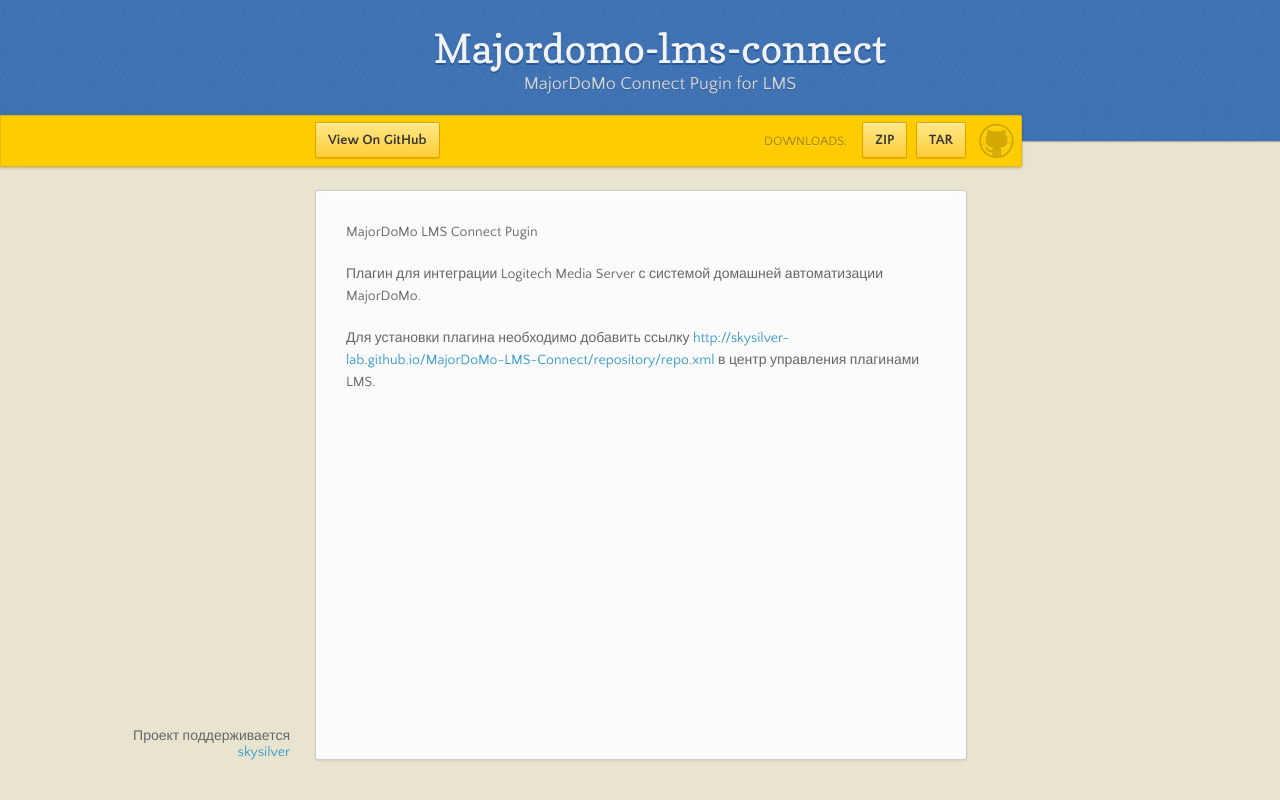
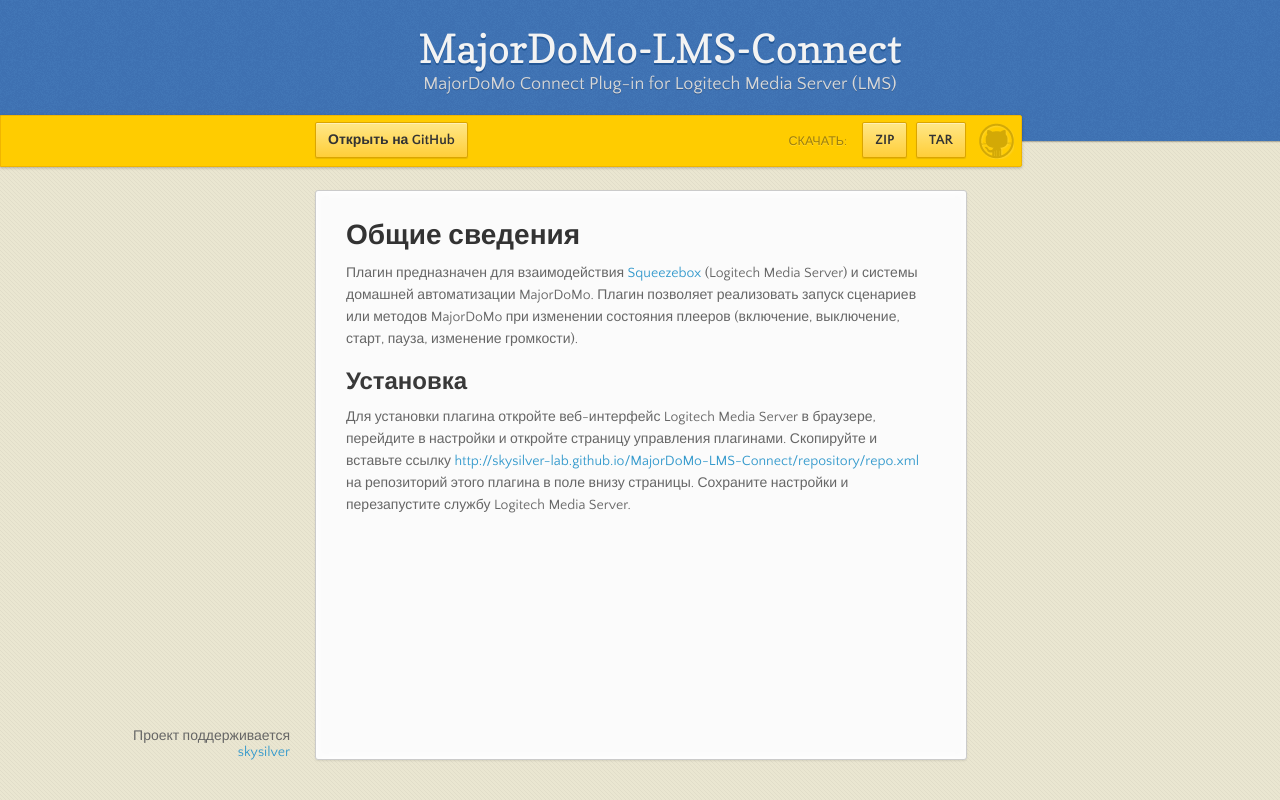
Before and after one commit to skysilver-lab/MajorDoMo-LMS-Connect, a plain HTML site: page index.html in a window 1280 px wide. Drawn offline with nearby package versions, Linux system fonts and the light colour scheme.

Commit message:
Обновление сведений на сайте проекта

```diff
--- a/index.html
+++ b/index.html
@@ -3,7 +3,7 @@
   <head>
     <meta charset="utf-8">
     <meta http-equiv="X-UA-Compatible" content="chrome=1">
-    <title>Majordomo-lms-connect by skysilver-lab</title>
+    <title>majordomo-lms-connect</title>
     <link rel="stylesheet" href="stylesheets/styles.css">
     <link rel="stylesheet" href="stylesheets/github-dark.css">
     <script src="https://ajax.googleapis.com/ajax/libs/jquery/1.7.1/jquery.min.js"></script>
@@ -17,16 +17,16 @@
   <body>
 
       <header>
-        <h1>Majordomo-lms-connect</h1>
-        <p>MajorDoMo Connect Pugin for LMS</p>
+        <h1>MajorDoMo-LMS-Connect</h1>
+        <p>MajorDoMo Connect Plug-in for Logitech Media Server (LMS)</p>
       </header>
 
       <div id="banner">
         <span id="logo"></span>
 
-        <a href="https://github.com/skysilver-lab/MajorDoMo-LMS-Connect" class="button fork"><strong>View On GitHub</strong></a>
+        <a href="https://github.com/skysilver-lab/MajorDoMo-LMS-Connect" class="button fork"><strong>Открыть на GitHub</strong></a>
         <div class="downloads">
-          <span>Downloads:</span>
+          <span>Скачать:</span>
           <ul>
             <li><a href="https://github.com/skysilver-lab/MajorDoMo-LMS-Connect/zipball/master" class="button">ZIP</a></li>
             <li><a href="https://github.com/skysilver-lab/MajorDoMo-LMS-Connect/tarball/master" class="button">TAR</a></li>
@@ -35,15 +35,16 @@
       </div><!-- end banner -->
 
     <div class="wrapper">
-      <nav>
-        <ul></ul>
-      </nav>
-      <section>
-        <p>MajorDoMo LMS Connect Pugin</p>
+       <section>
 
-<p>Плагин для интеграции Logitech Media Server с системой домашней автоматизации MajorDoMo.</p>
+		<h1>Общие сведения</h1>
 
-<p>Для установки плагина необходимо добавить ссылку <a href="http://skysilver-lab.github.io/MajorDoMo-LMS-Connect/repository/repo.xml">http://skysilver-lab.github.io/MajorDoMo-LMS-Connect/repository/repo.xml</a> в центр управления плагинами LMS.</p>
+		<p>Плагин предназначен для взаимодействия <a href="http://www.mysqueezebox.com/">Squeezebox</a> (Logitech Media Server) и системы домашней автоматизации MajorDoMo. Плагин позволяет реализовать запуск сценариев или методов MajorDoMo при изменении состояния плееров (включение, выключение, старт, пауза, изменение громкости).</p>
+
+		<h2>Установка</h2>
+
+		<p>Для установки плагина откройте веб-интерфейс Logitech Media Server в браузере, перейдите в настройки и откройте страницу управления плагинами. Скопируйте и вставьте ссылку <a href="http://skysilver-lab.github.io/MajorDoMo-LMS-Connect/repository/repo.xml">http://skysilver-lab.github.io/MajorDoMo-LMS-Connect/repository/repo.xml</a> на репозиторий этого плагина в поле внизу страницы. Сохраните настройки и перезапустите службу Logitech Media Server.</p>
+
       </section>
       <footer>
         <p>Проект поддерживается <a href="https://github.com/skysilver-lab">skysilver</a></p>
```
